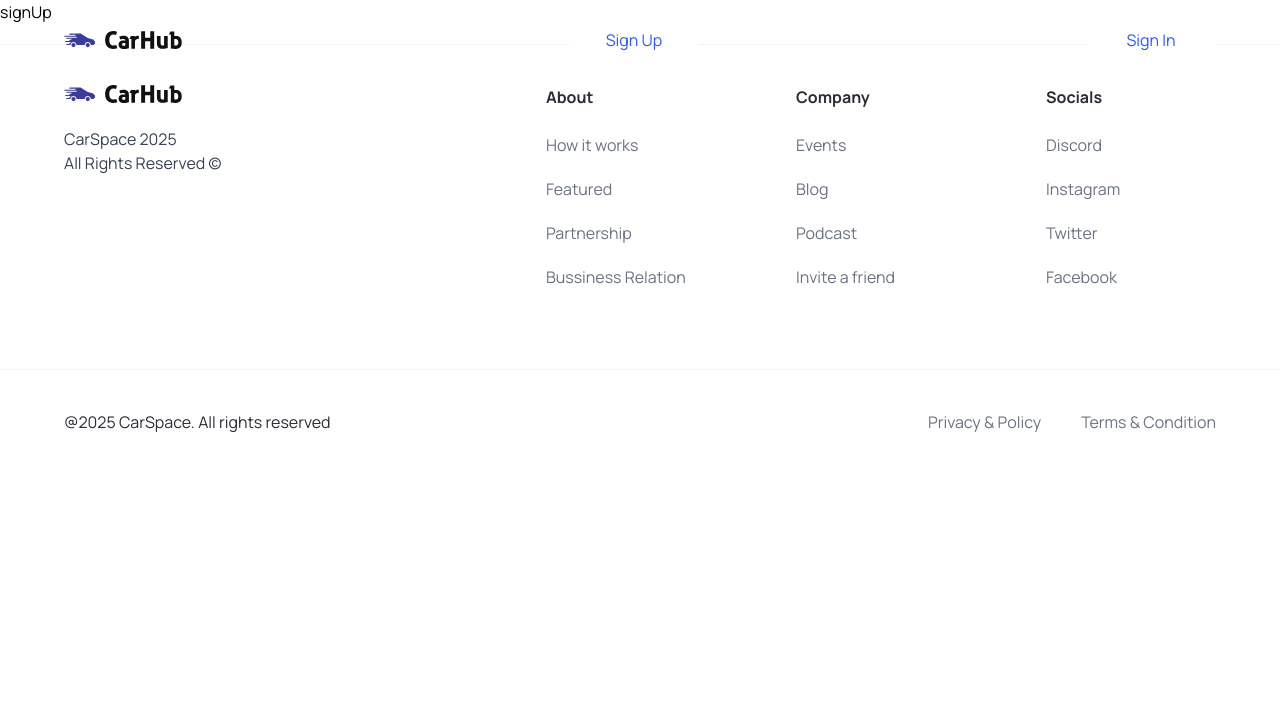
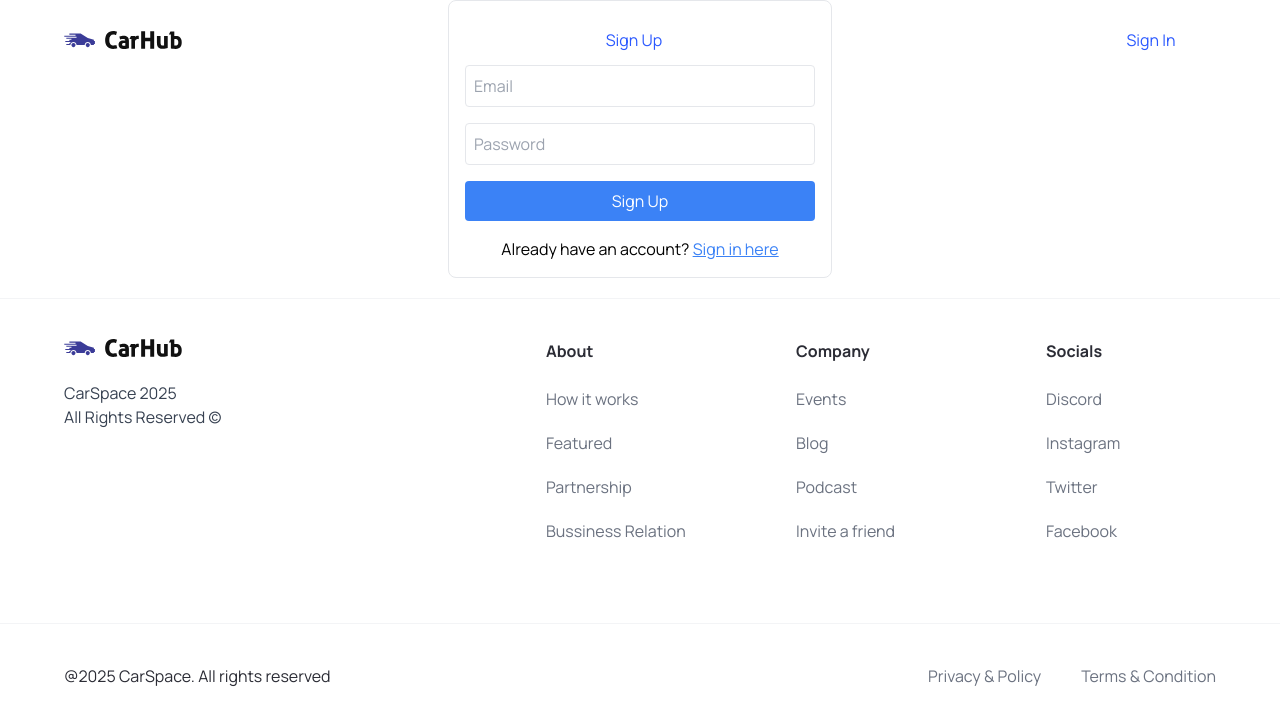
Before and after one commit to Tai-Does-Code/Cars, a Next.js app: page /sign_up in a window 1280 px wide. Shown: the top 724 px of the page. Built offline with nearby package versions, Linux system fonts and the light colour scheme; no server answers.

Commit message:
sign up and sign in pages have biolerplate info asking for email and password, and they have a link to eachother, next step set up supabase and prisma to store the info

```diff
--- a/app/sign_in/page.tsx
+++ b/app/sign_in/page.tsx
@@ -1,9 +1,46 @@
-import React from 'react'
+"use client";
+
+import { useState } from "react";
+import Link from "next/link";
 
 const signIn = () => {
+  const [email, setEmail] = useState("");
+  const [password, setPassword] = useState("");
+
+  const handleSubmit = (e) => {
+    e.preventDefault();
+    console.log("Email:", email);
+    console.log("Password:", password);
+  };
+
   return (
-    <div>signIn</div>
-  )
-}
+    <form onSubmit={handleSubmit} className="flex flex-col gap-4 p-4 border rounded-lg max-w-sm mx-auto">
+      <h2 className="text-center text-2xl font-bold">Sign In</h2>
+      <input
+        type="email"
+        placeholder="Email"
+        value={email}
+        onChange={(e) => setEmail(e.target.value)}
+        className="border p-2 rounded"
+      />
+      <input
+        type="password"
+        placeholder="Password"
+        value={password}
+        onChange={(e) => setPassword(e.target.value)}
+        className="border p-2 rounded"
+      />
+      <button type="submit" className="bg-blue-500 text-white p-2 rounded">
+        Sign In
+      </button>
+      <p className="text-center">
+        Don't have an account?{" "}
+        <Link href="/sign_up" className="text-blue-500 underline">
+          Sign up here
+        </Link>
+      </p>
+    </form>
+  );
+};
 
-export default signIn
+export default signIn;
--- a/app/sign_up/page.tsx
+++ b/app/sign_up/page.tsx
@@ -1,9 +1,46 @@
-import React from 'react'
+"use client";
+
+import { useState } from "react";
+import Link from "next/link";
 
 const signUp = () => {
+  const [email, setEmail] = useState("");
+  const [password, setPassword] = useState("");
+
+  const handleSubmit = (e) => {
+    e.preventDefault();
+    console.log("Email:", email);
+    console.log("Password:", password);
+  };
+
   return (
-    <div>signUp</div>
-  )
-}
+    <form onSubmit={handleSubmit} className="flex flex-col gap-4 p-4 border rounded-lg max-w-sm mx-auto">
+      <h2 className="text-center text-2xl font-bold">Sign Up</h2>
+      <input
+        type="email"
+        placeholder="Email"
+        value={email}
+        onChange={(e) => setEmail(e.target.value)}
+        className="border p-2 rounded"
+      />
+      <input
+        type="password"
+        placeholder="Password"
+        value={password}
+        onChange={(e) => setPassword(e.target.value)}
+        className="border p-2 rounded"
+      />
+      <button type="submit" className="bg-blue-500 text-white p-2 rounded">
+        Sign Up
+      </button>
+      <p className="text-center">
+        Already have an account?{" "}
+        <Link href="/sign_in" className="text-blue-500 underline">
+          Sign in here
+        </Link>
+      </p>
+    </form>
+  );
+};
 
-export default signUp
+export default signUp;
```
